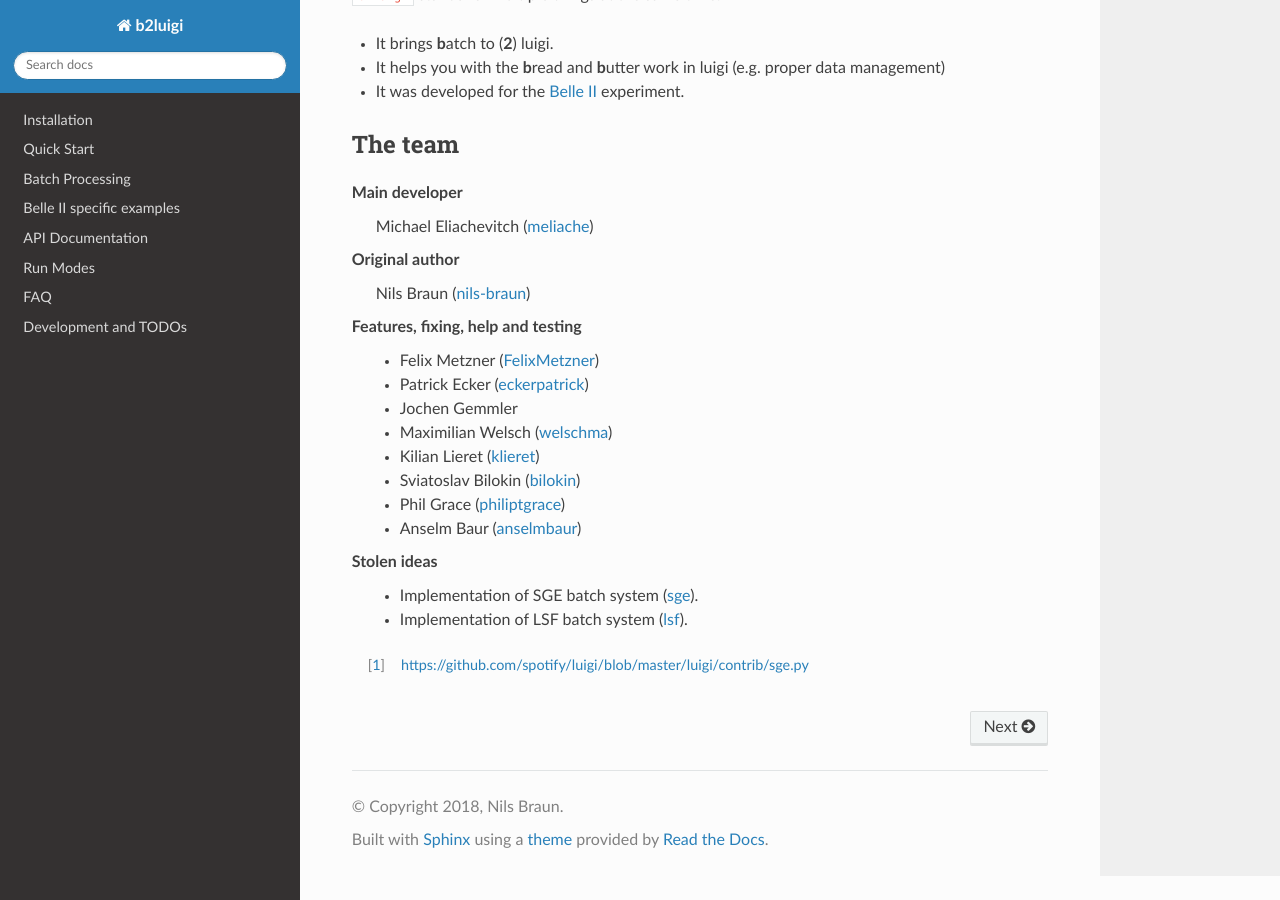
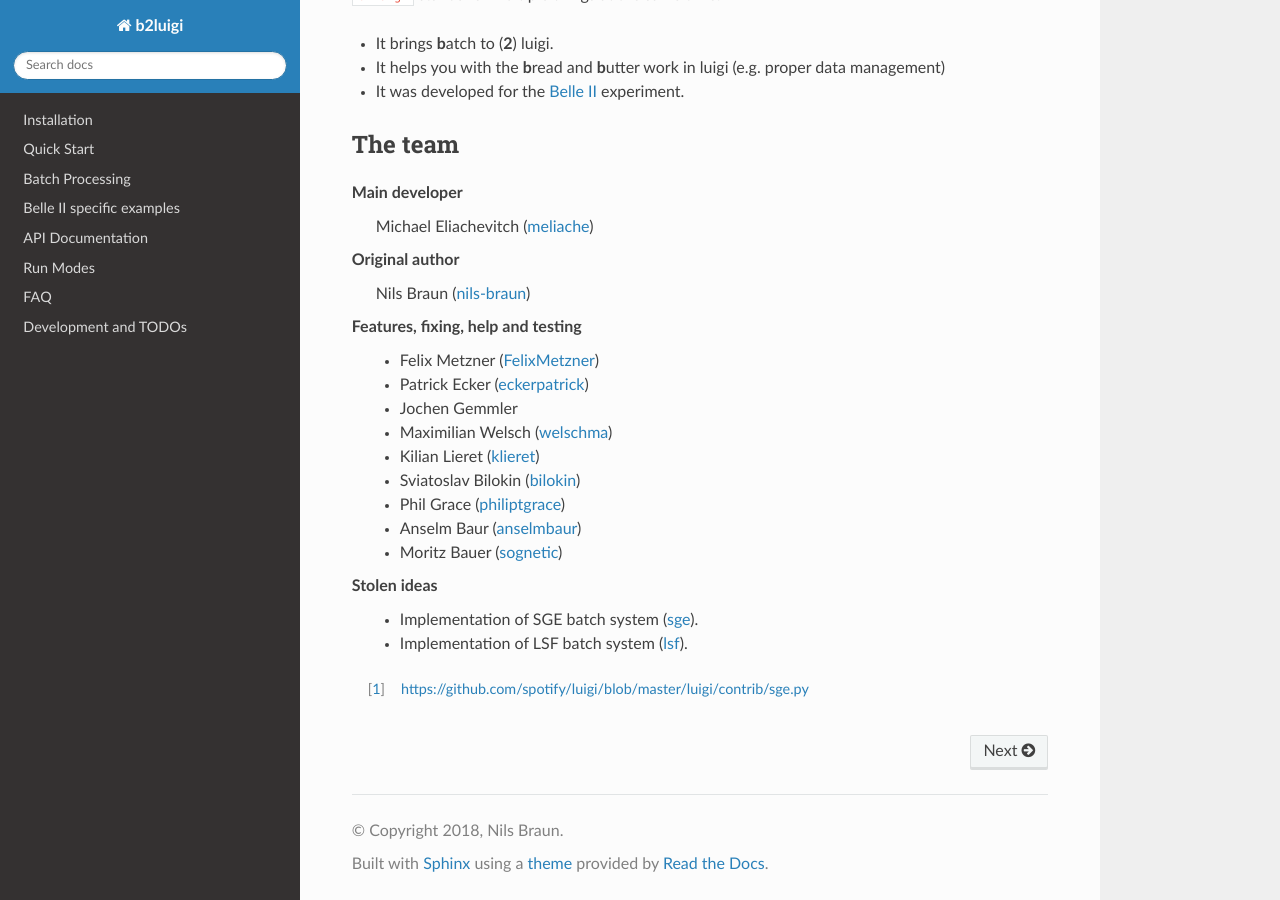
Before and after one commit to nils-braun/b2luigi, a Sphinx documentation site: the page built from docs/index.rst, in a window 1280 px wide and 900 px high, scrolled down 3049 px. Built offline with Sphinx 7.4.7 and the Read the Docs theme 2.0.0, drawn with Linux system fonts in a browser that asks for light colours.

Commit message:
Add Moritz to contributors

```diff
--- a/docs/index.rst
+++ b/docs/index.rst
@@ -131,6 +131,7 @@ Features, fixing, help and testing
     * Sviatoslav Bilokin (`bilokin`_)
     * Phil Grace (`philiptgrace`_)
     * Anselm Baur (`anselmbaur`_)
+    * Moritz Bauer (`sognetic`_)
 
 Stolen ideas
     * Implementation of SGE batch system (`sge`_).
@@ -149,6 +150,7 @@ Stolen ideas
 .. _`bilokin`: https://github.com/bilokin
 .. _`philiptgrace`: https://github.com/philiptgrace
 .. _`anselmbaur`: https://github.com/anselm-baur
+.. _`sognetic`: https://github.com/sognetic
 .. _`sge`: https://github.com/spotify/luigi/blob/master/luigi/contrib/sge.py
 .. _`lsf`: https://github.com/spotify/luigi/pull/2373/files
 
```
